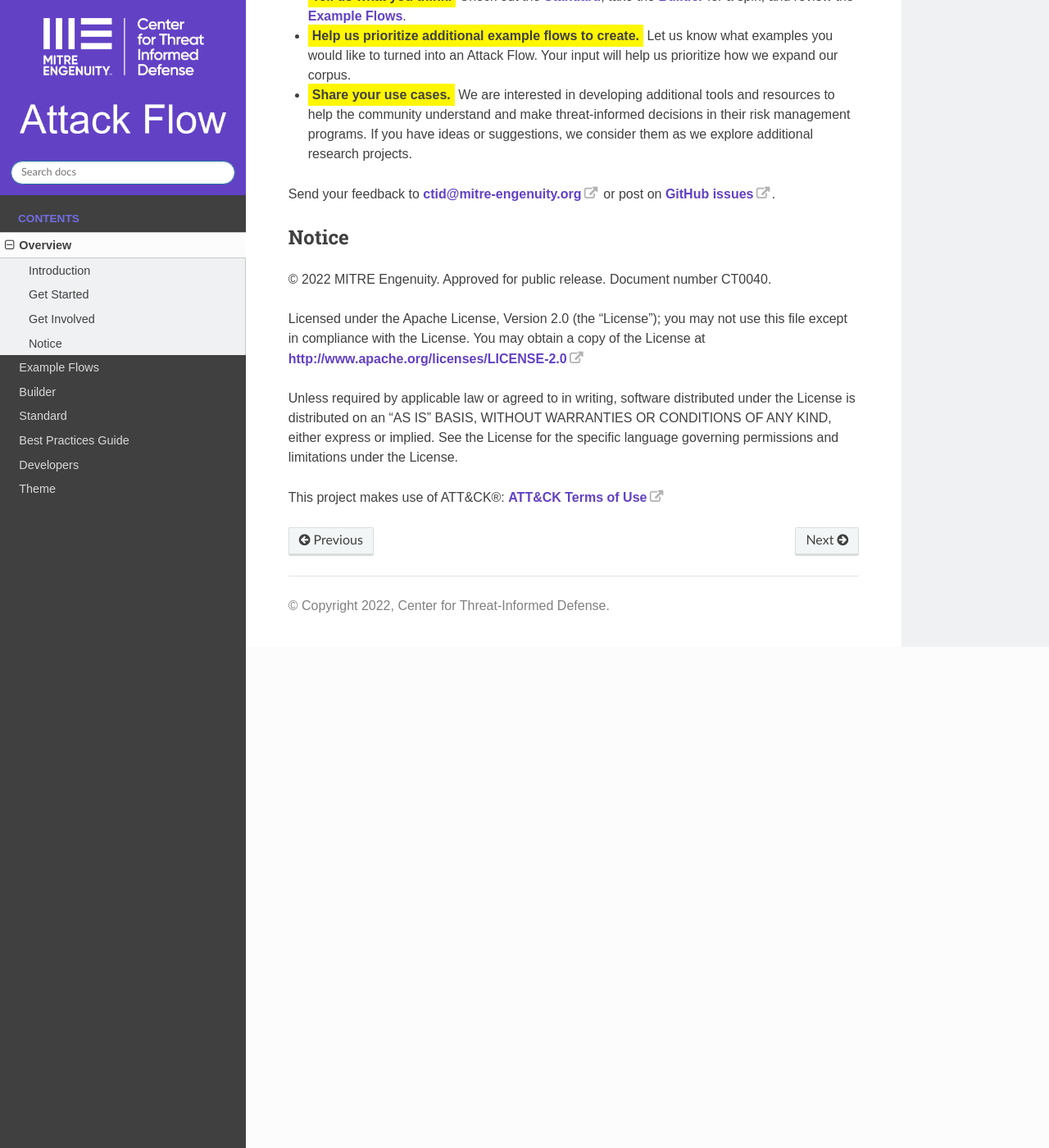
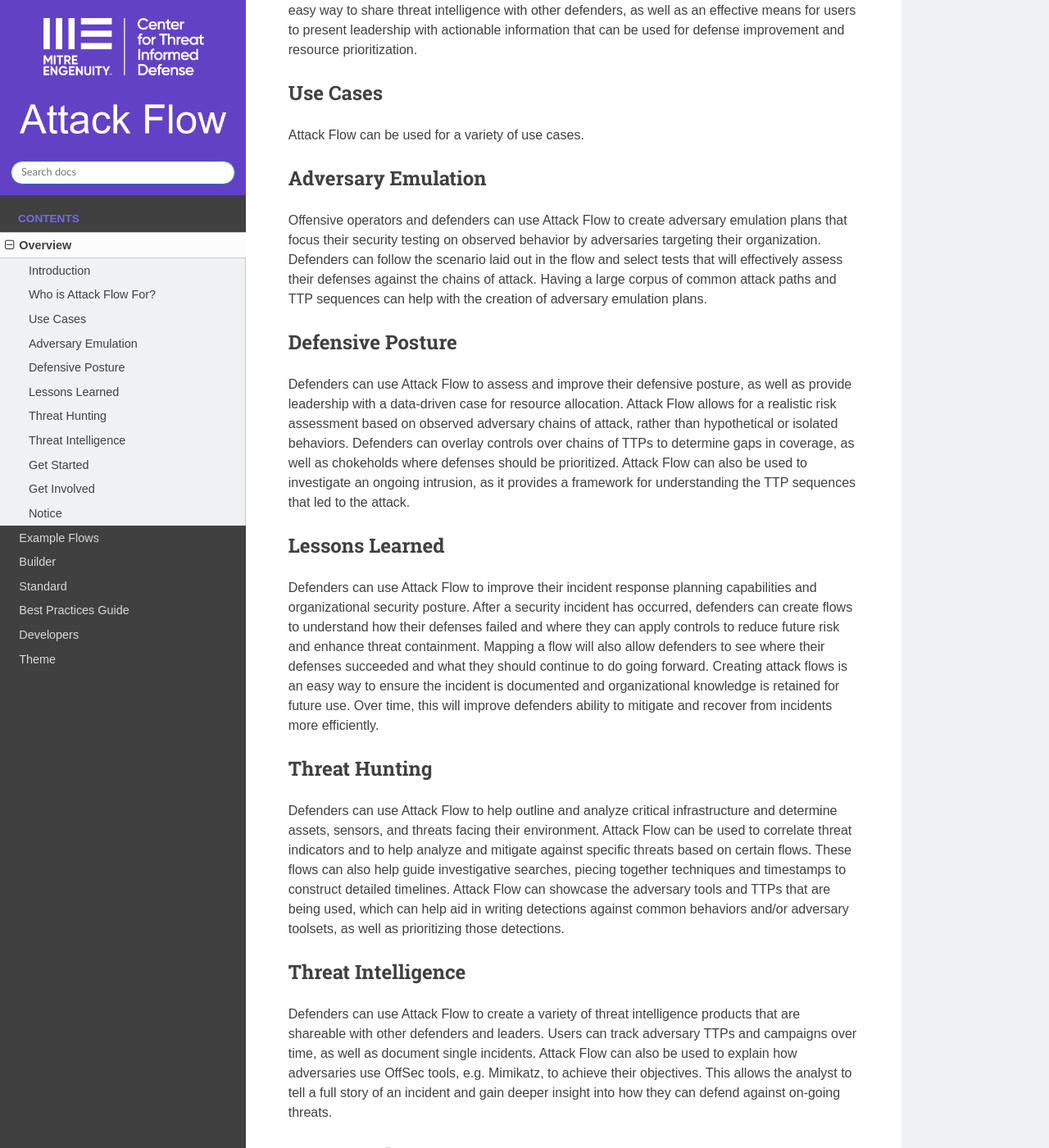
Before and after one commit to center-for-threat-informed-defense/attack-flow, a Sphinx documentation site: the page built from docs/overview.rst, in a window 1280 px wide and 1400 px high, scrolled down 847 px. Shown: the whole window at 82% size. Built offline with Sphinx 7.4.7 and the Read the Docs theme 2.0.0, drawn with Linux system fonts in a browser that asks for light colours; some of the changed text lies outside the part shown.

Commit message:
Update overview.rst

```diff
--- a/docs/overview.rst
+++ b/docs/overview.rst
@@ -6,7 +6,16 @@
   you should make a corresponding update there.
 
 Introduction
-------------
+-------------
+.. epigraph::
+
+   Defenders think in lists. Attackers think in graphs. As long as this is true,
+   attackers will win.
+
+   -- John Lambert
+
+. . _target name: https://github.com/JohnLaTwC/Shared/blob/master/Defenders%20think%20in%20lists.%20Attackers%20think%20in%20graphs.%20As%20long%20as%20this%20is%20true%2C%20attackers%20win.md
+
 
 The Attack Flow project helps defenders move from tracking adversary behaviors
 individually to the sequence of techniques adversaries use to achieve their
@@ -16,6 +25,79 @@
 can explain defensive posture to executives, aid defenders to understand
 lessons-learned from an incident, and support red-teamers to easily compose
 realistic adversary emulation scenarios.
+
+Who is Attack Flow For?
+-------------------------
+This project is meant for any cyber defender or leader in any industry seeking
+to understand how adversaries operate, the impact on their organization, and
+how to most effectively improve their defense posture to address those threats.
+Threat intelligence analysts, security operations and incident response teams,
+red team members, and risk assessors are some of the groups that may benefit
+from Attack Flow. This shareable model helps users understand how adversaries
+target and exploit vulnerabilities by revealing the relationships
+within chains of techniques. With this information, users can perform
+realistic threat and risk assessments. Attack Flow also provides an easy way to
+share threat intelligence with other defenders, as well as an effective means
+for users to present leadership with actionable information that can be used
+for defense improvement and resource prioritization.
+
+Use Cases
+----------
+Attack Flow can be used for a variety of use cases.
+
+Adversary Emulation
+-------------------
+Offensive operators and defenders can use Attack Flow to create
+adversary emulation plans that focus their security testing on observed behavior
+by adversaries targeting their organization. Defenders can follow the scenario
+laid out in the flow and select tests that will effectively assess their
+defenses against the chains of attack. Having a large corpus of common attack
+paths and TTP sequences can help with the creation of adversary emulation plans.
+
+Defensive Posture
+-----------------
+Defenders can use Attack Flow to assess and improve their defensive posture,
+as well as provide leadership with a data-driven case for resource allocation.
+Attack Flow allows for a realistic risk assessment based on observed adversary
+chains of attack, rather than hypothetical or isolated behaviors.
+Defenders can overlay controls over chains of TTPs to determine gaps in coverage,
+as well as chokeholds where defenses should be prioritized. Attack Flow can also
+be used to investigate an ongoing intrusion, as it provides a framework for
+understanding the TTP sequences that led to the attack.
+
+Lessons Learned
+---------------
+Defenders can use Attack Flow to improve their incident response planning capabilities
+and organizational security posture. After a security incident has occurred,
+defenders can create flows to understand how their defenses failed and where they
+can apply controls to reduce future risk and enhance threat containment.
+Mapping a flow will also allow defenders to see where their defenses succeeded
+and what they should continue to do going forward. Creating attack flows is an
+easy way to ensure the incident is documented and organizational knowledge is
+retained for future use. Over time, this will improve defenders ability to
+mitigate and recover from incidents more efficiently.
+
+Threat Hunting
+---------------
+Defenders can use Attack Flow to help outline and analyze critical infrastructure
+and determine assets, sensors, and threats facing their environment. Attack Flow can
+be used to correlate threat indicators and to help analyze and mitigate against
+specific threats based on certain flows. These flows can also help guide
+investigative searches, piecing together techniques and timestamps to construct
+detailed timelines. Attack Flow can showcase the adversary tools and TTPs that
+are being used, which can help aid in writing detections against common behaviors
+and/or adversary toolsets, as well as prioritizing those detections.
+
+Threat Intelligence
+--------------------
+Defenders can use Attack Flow to create a variety of threat intelligence products
+that are shareable with other defenders and leaders. Users can track adversary
+TTPs and campaigns over time, as well as document single incidents. Attack Flow can
+also be used to explain how adversaries use OffSec tools, e.g. Mimikatz, to
+achieve their objectives. This allows the analyst to tell a full story of an
+incident and gain deeper insight into how they can defend against on-going threats.
+
+
 
 Get Started
 -----------
```
